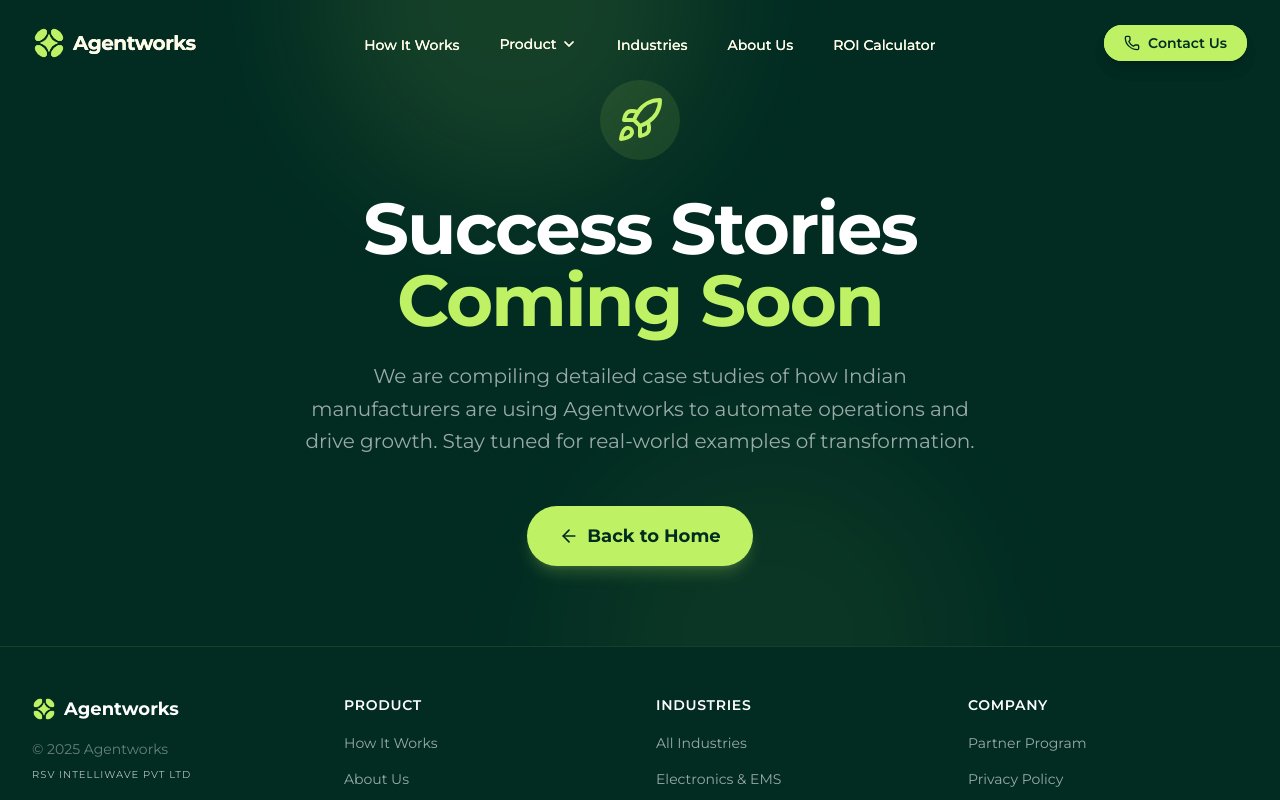
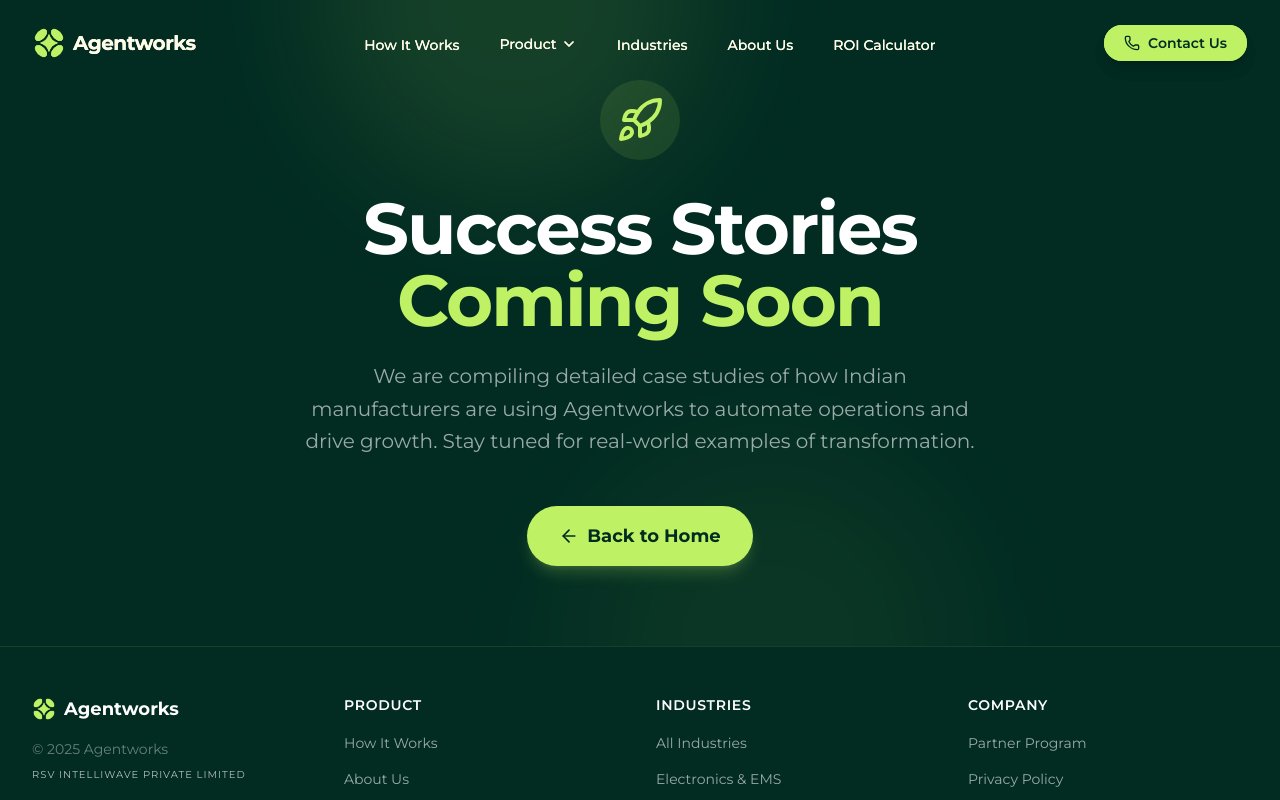
Before and after one commit to dabbygabby/agentworks-mfg, a Next.js app: page /success-stories in a window 1280 px wide. Shown: the top 800 px of the page. Built offline with nearby package versions, Linux system fonts and the light colour scheme.

Commit message:
private limited

```diff
--- a/src/components/Footer.tsx
+++ b/src/components/Footer.tsx
@@ -20,7 +20,7 @@
                             &copy; {new Date().getFullYear()} Agentworks
                         </p>
                         <p className="text-[10px] uppercase tracking-widest text-white/70 mt-2">
-                            RSV INTELLIWAVE PVT LTD
+                            RSV INTELLIWAVE PRIVATE LIMITED
                         </p>
                     </div>
 
```
